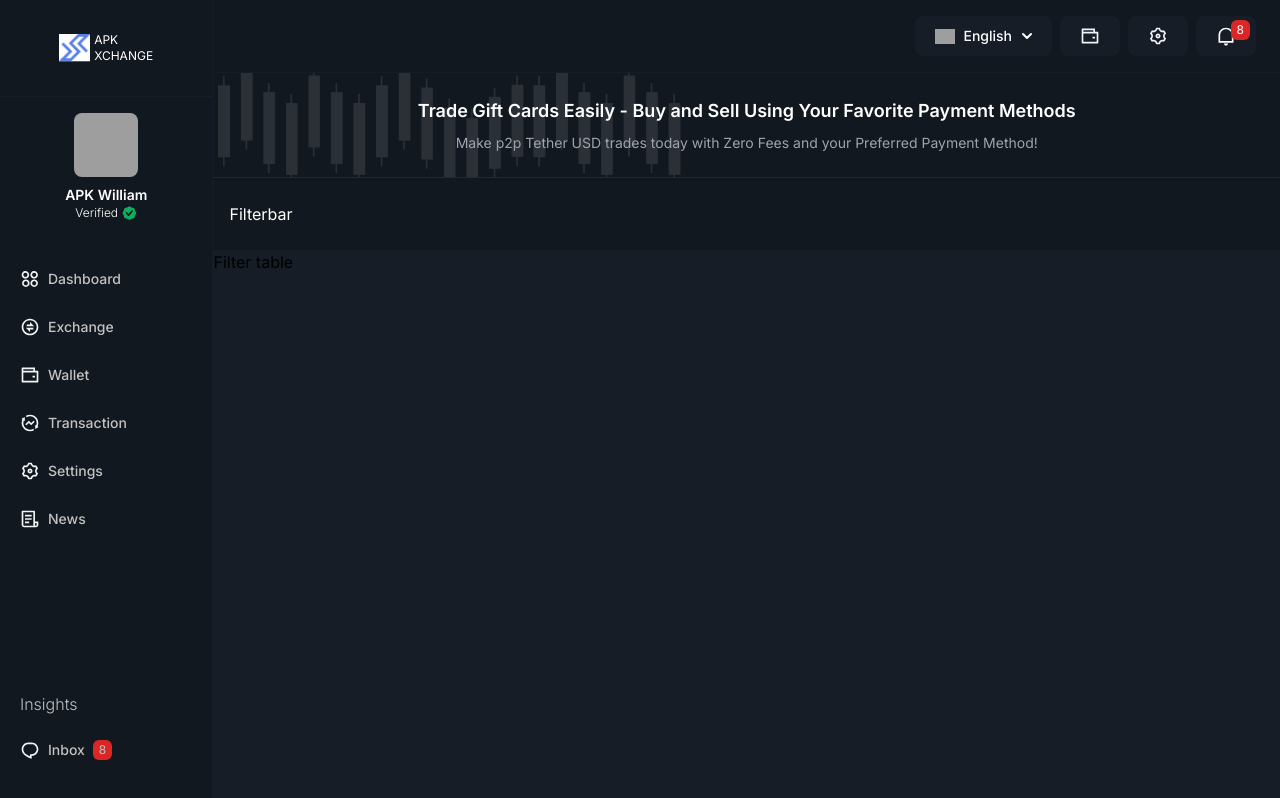
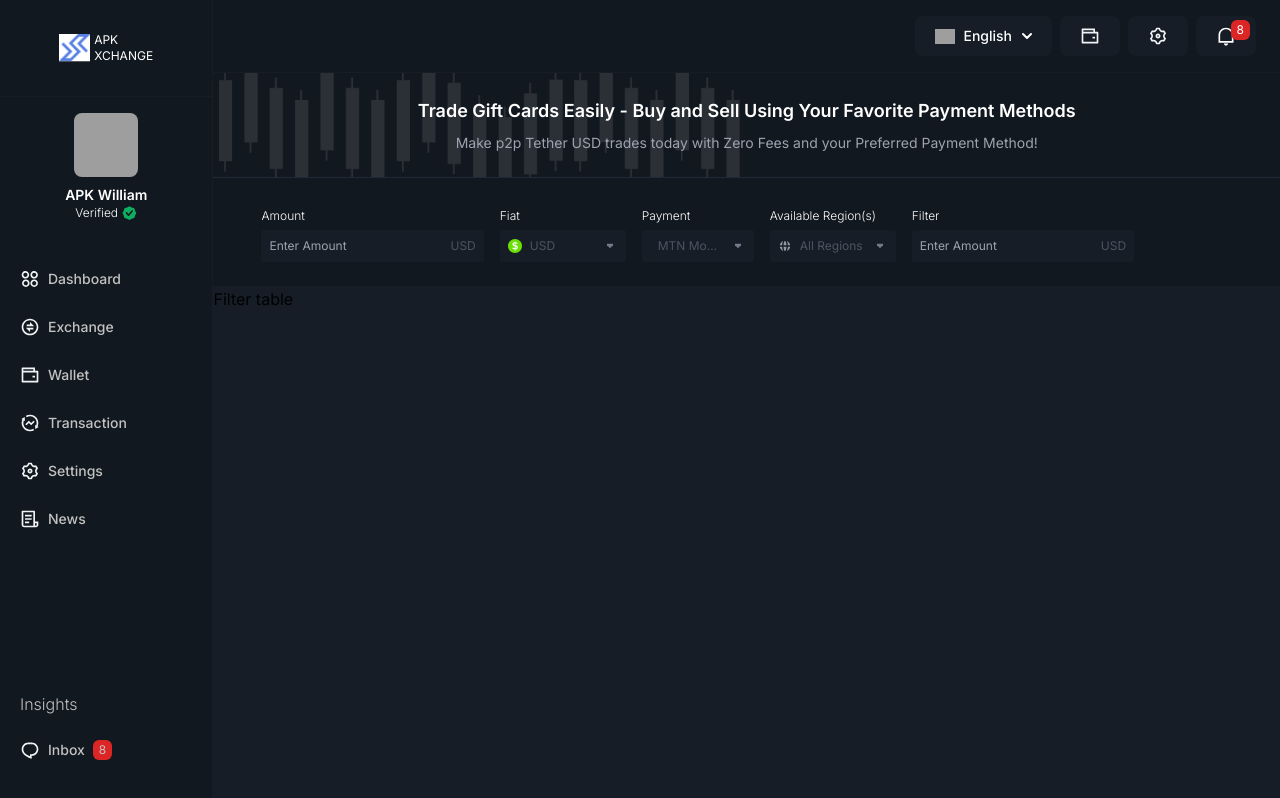
Before and after one commit to apkgifty/apk-gifty-forked, a Next.js app: page / in a window 1280 px wide. Built offline with nearby package versions, Linux system fonts and the light colour scheme; grey boxes are pictures that could not be loaded.

Commit message:
filter bar completed

```diff
--- a/components/Dashboard/Topbar/TopIntro.tsx
+++ b/components/Dashboard/Topbar/TopIntro.tsx
@@ -2,7 +2,10 @@ import React from "react";
 
 const TopIntro = () => {
   return (
-    <div className="w-full bg-candlestick bg-left bg-contain bg-no-repeat py-6 px-4 bg-secondary border-b border-gray-800 flex flex-col gap-y-2 items-center justify-center text-white">
+    <div
+      className="w-full bg-candlestick bg-left bg-contain bg-no-repeat py-6 px-4 bg-secondary border-b border-gray-800 flex flex-col gap-y-2 items-center justify-center text-white"
+      style={{ backgroundSize: "50% " }}
+    >
       <p className="text-lg font-semibold">
         Trade Gift Cards Easily - Buy and Sell Using Your Favorite Payment
         Methods
--- /dev/null
+++ b/components/Filter/FilterInput.tsx
@@ -0,0 +1,21 @@
+interface Props {
+  label: string;
+}
+
+const FilterInput: React.FC<Props> = ({ label }) => {
+  return (
+    <div className="space-y-1">
+      <label className="text-xs font-light">{label}</label>
+      <div className="w-full px-2 py-2 bg-tertiary flex gap-x-2 rounded-sm ">
+        <input
+          type="text"
+          placeholder="Enter Amount"
+          className=" w-full bg-transparent text-xs"
+        />
+        <span className="text-gray-600 text-xs">USD</span>
+      </div>
+    </div>
+  );
+};
+
+export default FilterInput;
--- /dev/null
+++ b/components/Filter/FilterSelect.tsx
@@ -0,0 +1,76 @@
+"use client";
+
+import { useState, useRef, useEffect } from "react";
+import DropIcon from "../UI/SvgIcons/DropIcon";
+
+interface Props {
+  label: string;
+  icon?: React.ReactNode;
+  options: any;
+}
+
+const FilterSelect: React.FC<Props> = ({ label, icon, options }) => {
+  const [selectedOption, setSelectedOption] = useState(() => {
+    return options[0];
+  });
+  const [showOptions, setShowOptions] = useState(false);
+
+  const componentRef = useRef<HTMLDivElement>(null);
+
+  useEffect(() => {
+    const handleClickOutside = (event: MouseEvent) => {
+      if (
+        componentRef.current &&
+        !componentRef.current.contains(event.target as Node)
+      ) {
+        setShowOptions(false);
+      }
+    };
+
+    document.addEventListener("mousedown", handleClickOutside);
+
+    return () => {
+      document.removeEventListener("mousedown", handleClickOutside);
+    };
+  }, []);
+
+  return (
+    <div className="space-y-1 relative" ref={componentRef}>
+      <label className="text-xs font-light">{label}</label>
+      <div
+        className="w-full  px-2 py-2 bg-tertiary flex items-center gap-x-2 rounded-sm hover:cursor-pointer "
+        onClick={() => {
+          setShowOptions(!showOptions);
+        }}
+      >
+        <span>{icon}</span>
+        <span className="text-gray-600 text-xs flex-shrink-0 max-w-[4rem] min-w-[4rem] whitespace-nowrap overflow-hidden overflow-ellipsis ">
+          {selectedOption !== "" ? selectedOption : "All Regions"}
+        </span>
+        <span className="text-gray-600 text-xs">
+          <DropIcon />
+        </span>
+      </div>
+
+      {showOptions && (
+        <div className="absolute top-13  bg-tertiary w-36 flex rounded-sm shadow">
+          <ul className="w-full text-xs cursor-pointer ">
+            {options.map((option: any) => (
+              <li
+                className="hover:bg-secondary w-full px-2 py-3 border-b border-zinc-700"
+                onClick={() => {
+                  setSelectedOption(option);
+                  setShowOptions(false);
+                }}
+              >
+                {option}
+              </li>
+            ))}
+          </ul>
+        </div>
+      )}
+    </div>
+  );
+};
+
+export default FilterSelect;
--- a/components/Filter/Filterbar.tsx
+++ b/components/Filter/Filterbar.tsx
@@ -1,8 +1,37 @@
 import React from "react";
+import FilterInput from "./FilterInput";
+import FilterSelect from "./FilterSelect";
+import RegionsSvg from "../UI/SvgIcons/RegionsSvg";
+import DollarSvg from "../UI/SvgIcons/DollarSvg";
 
 const Filterbar = () => {
   return (
-    <div className="w-full px-4 py-6 bg-secondary text-white">Filterbar</div>
+    <div className="w-full px-12 py-6 bg-secondary text-white border-b border-tertiary flex gap-x-4">
+      <FilterInput label="Amount" />
+      <FilterSelect
+        label="Fiat"
+        options={["USD", "EURO", "POUNDS", "CAD", "GHS"]}
+        icon={<DollarSvg />}
+      />
+      <FilterSelect
+        label="Payment"
+        options={["MTN Mobile Money", "Vodafone Cash", "Bank Transfer"]}
+      />
+      <FilterSelect
+        label="Available Region(s)"
+        options={[
+          "All Regions",
+          "China",
+          "Nigeria",
+          "Macedonia",
+          "Turkey",
+          "Ghana",
+          "Ecuador",
+        ]}
+        icon={<RegionsSvg />}
+      />
+      <FilterInput label="Filter " />
+    </div>
   );
 };
 
--- /dev/null
+++ b/components/UI/SvgIcons/DollarSvg.tsx
@@ -0,0 +1,37 @@
+import React from "react";
+
+const DollarSvg = () => {
+  return (
+    <svg
+      width="14"
+      height="14"
+      viewBox="0 0 14 14"
+      fill="none"
+      xmlns="http://www.w3.org/2000/svg"
+    >
+      <g id="cryptocurrency-color:usd" clip-path="url(#clip0_101_3679)">
+        <g id="Group">
+          <path
+            id="Vector"
+            d="M7 14C10.866 14 14 10.866 14 7C14 3.13401 10.866 0 7 0C3.13401 0 0 3.13401 0 7C0 10.866 3.13401 14 7 14Z"
+            fill="#6CDE07"
+          />
+          <path
+            id="Vector_2"
+            fill-rule="evenodd"
+            clip-rule="evenodd"
+            d="M9.84375 8.37987C9.84375 9.50425 8.93112 10.2506 7.58362 10.3631V11.375H6.6605V10.353C5.74905 10.2502 4.88306 9.90014 4.15625 9.34063L4.83525 8.4105C5.44031 8.88081 6.013 9.1875 6.70294 9.28987V7.28612C5.15375 6.89762 4.43231 6.33544 4.43231 5.18044C4.43231 4.07662 5.334 3.32019 6.6605 3.21781V2.625H7.58362V3.23837C8.30512 3.31851 8.99299 3.58642 9.57862 4.01538L8.98406 4.97612C8.51725 4.63881 8.03994 4.424 7.54119 4.32206V6.26412C9.15425 6.65262 9.84375 7.27606 9.84375 8.37987ZM6.7025 6.04931V4.25031C6.03444 4.3015 5.68444 4.65938 5.68444 5.10913C5.68444 5.53788 5.88569 5.81438 6.70294 6.04975L6.7025 6.04931ZM8.59163 8.45119C8.59163 7.99181 8.3685 7.71575 7.54119 7.48037V9.331C8.20969 9.27937 8.59163 8.94206 8.59163 8.45163V8.45119Z"
+            fill="white"
+          />
+        </g>
+      </g>
+      <defs>
+        <clipPath id="clip0_101_3679">
+          <rect width="14" height="14" fill="white" />
+        </clipPath>
+      </defs>
+    </svg>
+  );
+};
+
+export default DollarSvg;
--- /dev/null
+++ b/components/UI/SvgIcons/DropIcon.tsx
@@ -0,0 +1,23 @@
+import React from "react";
+
+const DropIcon = () => {
+  return (
+    <svg
+      width="16"
+      height="16"
+      viewBox="0 0 16 16"
+      fill="none"
+      xmlns="http://www.w3.org/2000/svg"
+    >
+      <g id="Frame">
+        <path
+          id="Vector"
+          d="M11 5.66016V7.16016L8 10.3402L5 7.16016V5.66016H11Z"
+          fill="#707A8A"
+        />
+      </g>
+    </svg>
+  );
+};
+
+export default DropIcon;
--- /dev/null
+++ b/components/UI/SvgIcons/RegionsSvg.tsx
@@ -0,0 +1,25 @@
+import React from "react";
+
+const RegionsSvg = () => {
+  return (
+    <svg
+      width="14"
+      height="14"
+      viewBox="0 0 20 20"
+      fill="none"
+      xmlns="http://www.w3.org/2000/svg"
+    >
+      <g id="Frame">
+        <path
+          id="Vector"
+          fill-rule="evenodd"
+          clip-rule="evenodd"
+          d="M12.6913 17.0023C13.9405 16.5212 15.0383 15.7148 15.8711 14.6667C16.7039 13.6187 17.2414 12.3671 17.428 11.0415H14.143C14.0205 13.4248 13.4821 15.5315 12.6921 17.0023H12.6913ZM12.0605 11.0415C11.9121 14.4598 11.0463 17.0832 9.99962 17.0832C8.95296 17.0832 8.08712 14.4598 7.93879 11.0415H12.0605ZM12.0605 8.95817H7.93879C8.08712 5.53984 8.95296 2.9165 9.99962 2.9165C11.0463 2.9165 11.9121 5.53984 12.0605 8.95817ZM14.143 8.95817H17.428C17.2416 7.63265 16.7042 6.38106 15.8716 5.33301C15.0389 4.28496 13.9412 3.47857 12.6921 2.99734C13.4821 4.46817 14.0205 6.57484 14.143 8.95817ZM5.86296 8.95817C5.98546 6.57317 6.52379 4.46484 7.31546 2.99484C6.0645 3.47507 4.96486 4.28132 4.13063 5.32992C3.29641 6.37853 2.758 7.63128 2.57129 8.95817H5.86296ZM5.86296 11.0415H2.57129C2.75786 12.3685 3.29621 13.6215 4.13044 14.6702C4.96467 15.719 6.06439 16.5254 7.31546 17.0057C6.52379 15.5348 5.98546 13.4265 5.86296 11.0415Z"
+          fill="#929AA5"
+        />
+      </g>
+    </svg>
+  );
+};
+
+export default RegionsSvg;
--- a/tailwind.config.js
+++ b/tailwind.config.js
@@ -17,6 +17,9 @@ module.exports = {
         secondary: "#12181F",
         tertiary: "#161D26",
       },
+      backgroundSize: {
+        halfauto: "50% auto",
+      },
       borderColor: {
         tertiary: "#161D26",
       },
```
